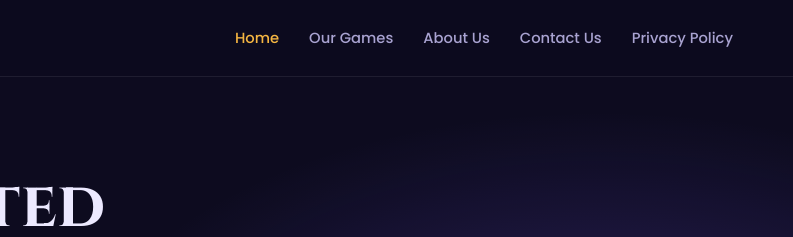
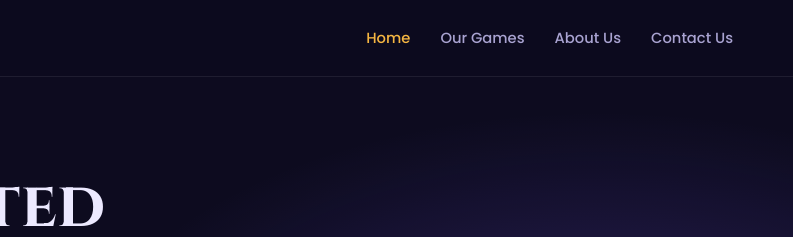
Before and after one commit to kashmirstudio-cyber/rajasoftware, a plain HTML site: page index.html in a window 1280 px wide. Shown: the top 237 px of the page, 487-1280 px from the left. Drawn offline with Linux system fonts and the light colour scheme.

Commit message:
Update index.html

```diff
--- a/index.html
+++ b/index.html
@@ -26,7 +26,7 @@
       <li><a href="games.html">Our Games</a></li>
       <li><a href="about.html">About Us</a></li>
       <li><a href="index.html#contact">Contact Us</a></li>
-      <li><a href="privacy-policy.html">Privacy Policy</a></li>
+
     </ul>
   </nav>
 </header>
@@ -243,7 +243,7 @@
     </div>
     <div class="footer-bottom">
       <span>&copy; <span class="year">2026</span> Raja Software Solutions. All Rights Reserved.</span>
-      <span><a href="privacy-policy.html">Privacy Policy</a> &middot; <a href="terms.html">Terms of Use</a></span>
+      <span> &middot; <a href="terms.html">Terms of Use</a></span>
     </div>
   </div>
 </footer>
```
